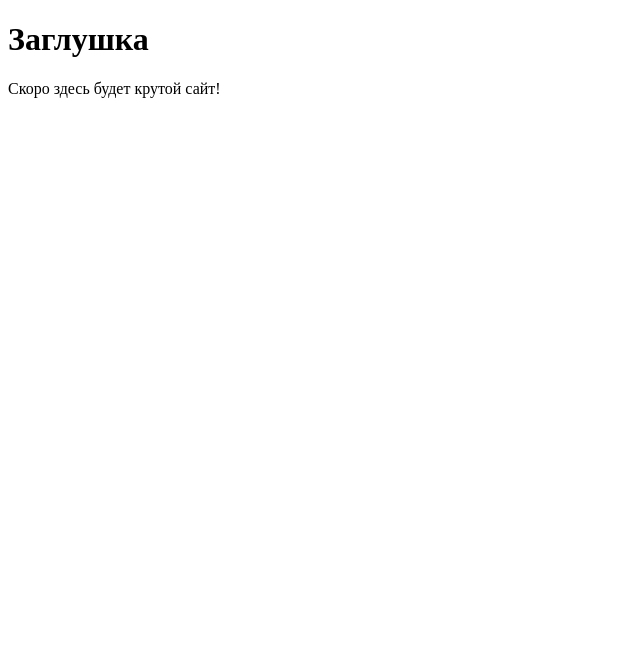
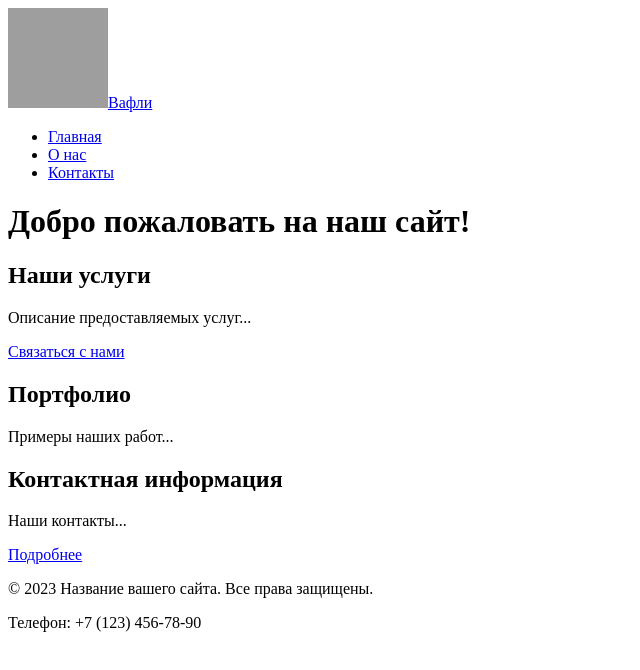
Before and after one commit to Sashurman-K/my-awesome-project, a plain HTML site: page index.html in a window 1280 px wide. Shown: the whole page, without its empty margins (0-640 px from the left). Drawn offline with Linux system fonts and the light colour scheme; grey boxes are pictures that could not be loaded.

Commit message:
feat: add multi-page structure with semantics, nav and anchors

```diff
--- a/index.html
+++ b/index.html
@@ -2,14 +2,49 @@
 <html lang="ru">
 <head>
  <meta charset="UTF-8">
- <!-- Важная мета-информация для корректного отображения на мобильных устройствах -->
  <meta name="viewport" content="width=device-width, initial-scale=1.0">
- <title>Мой первый проект</title>
- <!-- Подключение фавиконки -->
- <link rel="icon" href="/assets/favicon.ico" type="image/x-icon">
+ <title>Главная - Название вашего сайта</title>
+ <meta name="description" content="Краткое описание главной страницы вашего сайта">
+ <link rel="icon" href="assets/favicon.ico" type="image/x-icon">
 </head>
 <body>
- <h1>Заглушка</h1>
- <p>Скоро здесь будет крутой сайт!</p>
+ <!-- Шапка сайта -->
+ <header>
+ <a href="/"> <img src="/assets/vecteezy_waffle-with-berries-and-ice-cream-on-a-plate_55454994.png" width="100" height="100">Вафли</a>
+ <!-- Главное меню навигации -->
+ <nav>
+ <ul>
+ <li><a href="index.html">Главная</a></li>
+ <li><a href="about.html">О нас</a></li>
+ <li><a href="contacts.html">Контакты</a></li>
+ </ul>
+ </nav>
+ </header>
+ <!-- Уникальное основное содержимое страницы -->
+ <main>
+ <h1>Добро пожаловать на наш сайт!</h1>
+ <!-- Секция 1 с якорем -->
+ <section id="services">
+ <h2>Наши услуги</h2>
+ <p>Описание предоставляемых услуг...</p>
+ <a href="#contacts">Связаться с нами</a> <!-- Якорная ссылка внутри страницы -->
+ </section>
+ <!-- Секция 2 с якорем -->
+ <section id="portfolio">
+ <h2>Портфолио</h2>
+ <p>Примеры наших работ...</p>
+ </section>
+ <!-- Секция 3 с якорем -->
+ <section id="contacts">
+ <h2>Контактная информация</h2>
+ <p>Наши контакты...</p>
+ <a href="contacts.html">Подробнее</a> <!-- Ссылка на отдельную страницу -->
+ </section>
+ </main>
+ <!-- Подвал сайта -->
+ <footer>
+ <p>&copy; 2023 Название вашего сайта. Все права защищены.</p>
+ <p>Телефон: +7 (123) 456-78-90</p>
+ </footer>
 </body>
 </html>
```
Also changed, not shown: about.html (added, +43 -0 lines), contacts.html (added, +38 -0 lines), 2 other files.
